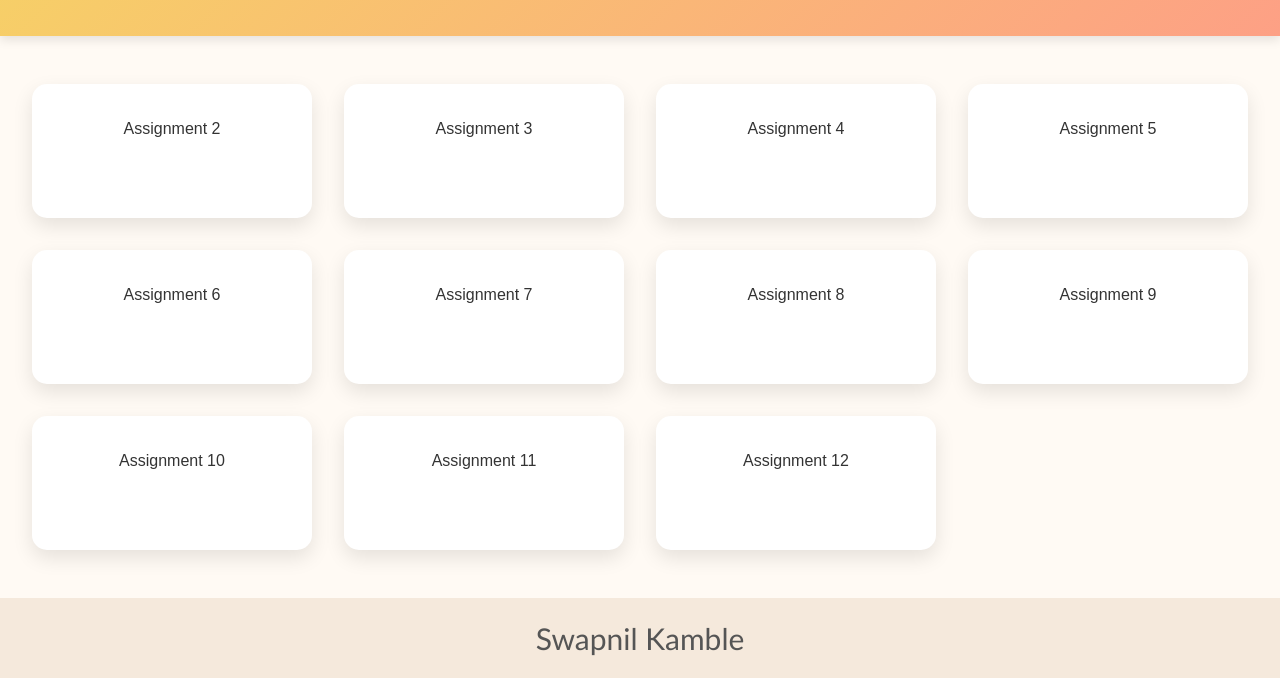
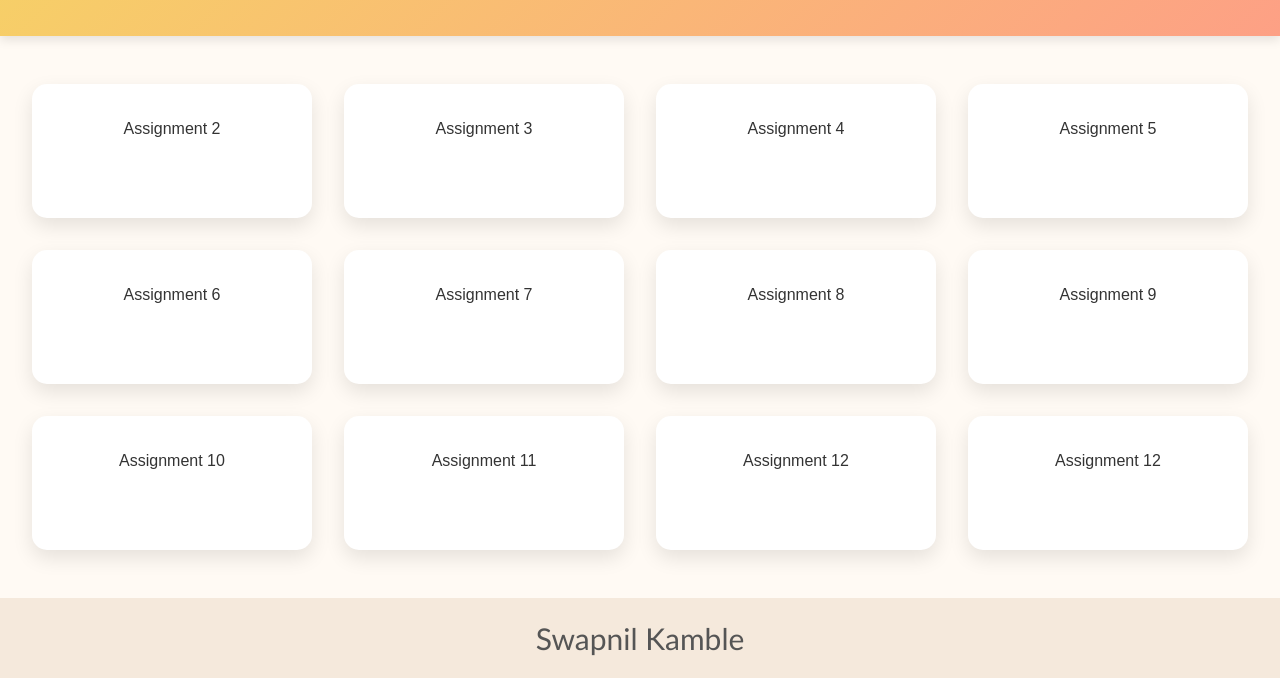
Before and after one commit to SBK-05/Web-Developement, a plain HTML site: page index.html in a window 1280 px wide. Shown: the part 122-800 px from the top of the page. Drawn offline with Linux system fonts and the light colour scheme.

Commit message:
Update index.html

```diff
--- a/index.html
+++ b/index.html
@@ -24,6 +24,9 @@
     <a href="assignment10.html" class="card">Assignment 10</a>
     <a href="assignment11.xml" class="card">Assignment 11</a>
     <a href="assignment12.htm" class="card">Assignment 12</a>
+    <a href="CSS/index.html" class="card">Assignment 12</a>
+
+
   </main>
 
   <footer>
```
